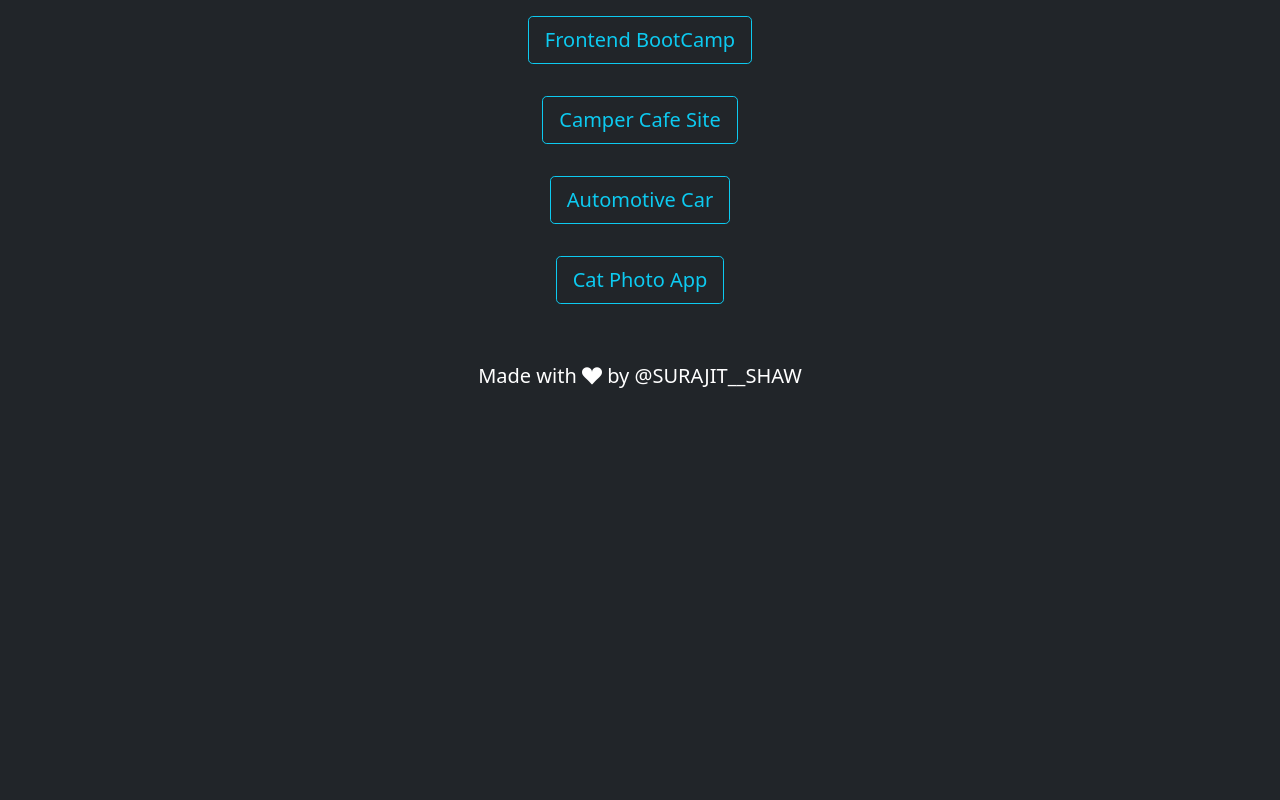
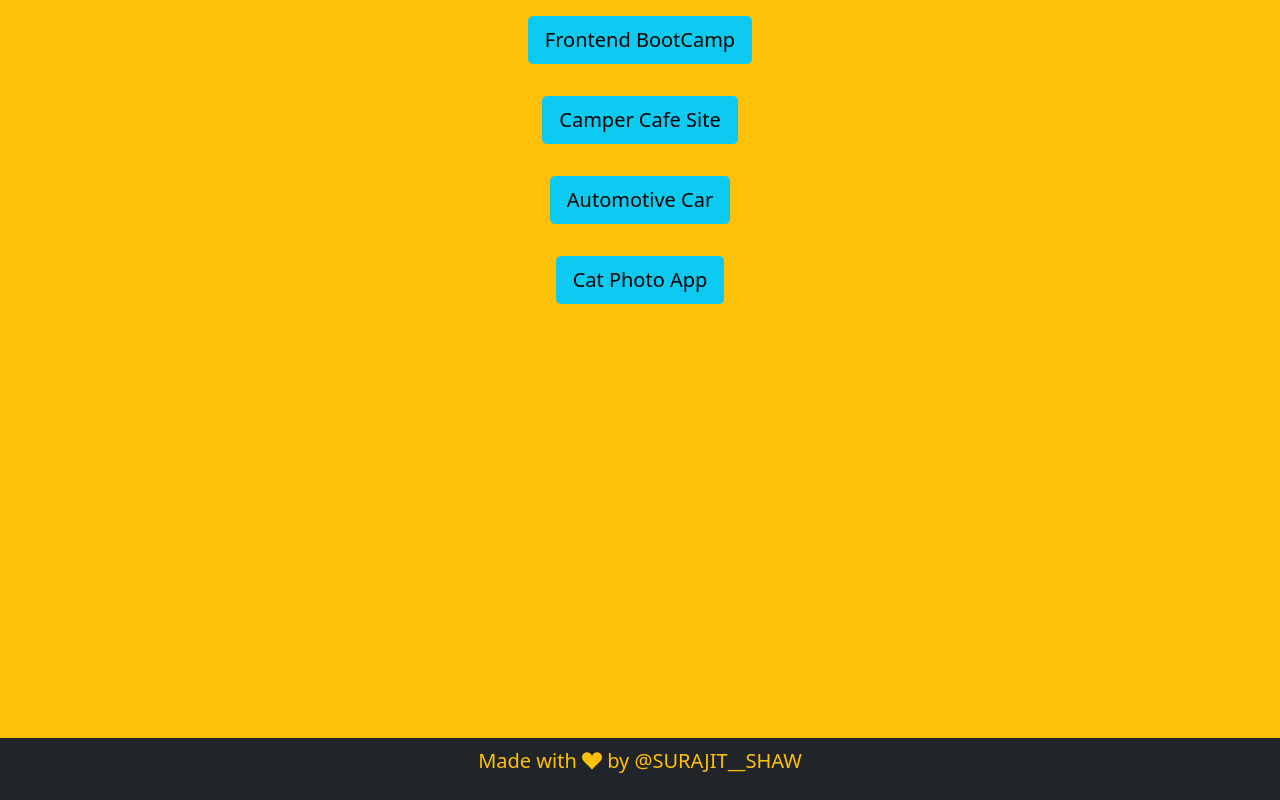
Before and after one commit to SURAJITSHAW/HTML-CSS, a plain HTML site: page index.html in a window 1280 px wide. Drawn offline with nearby package versions, Linux system fonts and the light colour scheme.

Commit message:
cutomize 4

```diff
--- a/index.html
+++ b/index.html
@@ -18,36 +18,36 @@
     <link rel="stylesheet" href="style.css">
     <title>Document</title>
 </head>
-<body class="bg-dark">
+<body class="min-vh-100 d-flex flex-column
+justify-content-between bg-warning">
     <main>
         <!-- -------------------------------------- -->
     <div class="container text-center p-3">
 
-        <a href="./5_Fake_BootCamp/index.html" class="btn btn-outline-info btn-lg">Frontend BootCamp</a>
+        <a href="./5_Fake_BootCamp/index.html" class="btn btn-info btn-lg">Frontend BootCamp</a>
     </div>
     <!-- -------------------------------------- -->
     <div class="container text-center p-3">
 
-        <a href="./2_CamperCafe/index.html" class="btn btn-outline-info btn-lg">Camper Cafe Site</a>
+        <a href="./2_CamperCafe/index.html" class="btn btn-info btn-lg">Camper Cafe Site</a>
     </div>
     <!-- -------------------------------------- -->
     <div class="container text-center p-3">
 
-        <a href="./3_AutoMotiveCar/index.html" class="btn btn-outline-info btn-lg">Automotive Car</a>
+        <a href="./3_AutoMotiveCar/index.html" class="btn btn-info btn-lg">Automotive Car</a>
     </div>
     <!-- -------------------------------------- -->
     <div class="container text-center p-3">
 
-        <a href="./1_CatPhotoApp/index.html" class="btn btn-outline-info btn-lg">Cat Photo App</a>
+        <a href="./1_CatPhotoApp/index.html" class="btn btn-info btn-lg">Cat Photo App</a>
     </div>
 
     </main>
 
-    <hr>
 
-    <footer class="text-white bg-dark text-center p-2 position-relative">
+    <footer class="text-warning bg-dark text-center p-2 position-relative">
         <div class="container align-items-center">
-          <p class="lead">Made with <i class="bi bi-suit-heart-fill"></i><a class="lead text-white footer-portfolio-link" href="https://surajit-first-portfolio.netlify.app/"> by @SURAJIT__SHAW</a></p>
+          <p class="lead">Made with <i class="bi bi-suit-heart-fill"></i><a class="lead text-warning footer-portfolio-link" href="https://surajit-first-portfolio.netlify.app/"> by @SURAJIT__SHAW</a></p>
 
           <!-- <a href="#" class="position-absolute top-0 end-0 p-5">
             <i class="bi bi-arrow-up-circle h1"></i>
```
